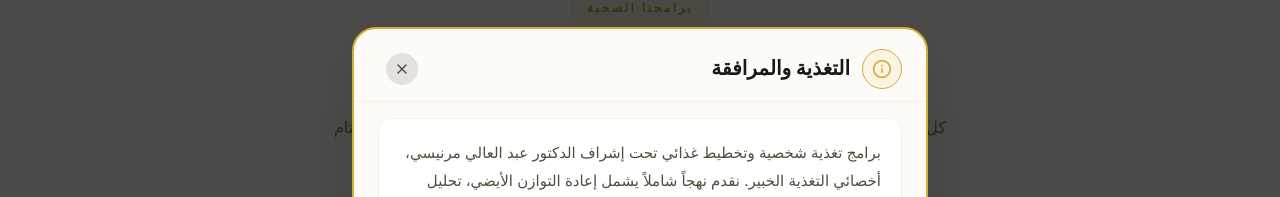
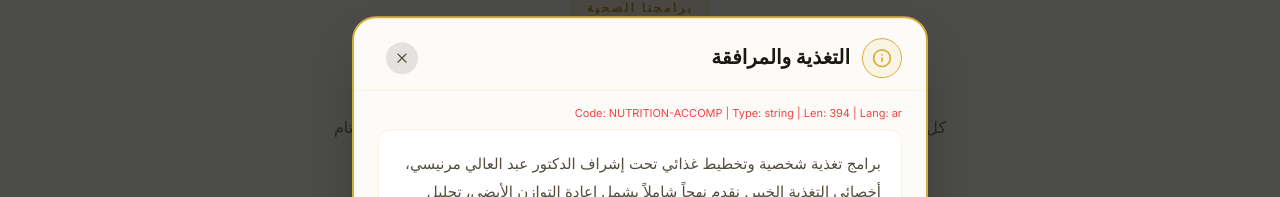
Before and after one commit to wellnessmedical4development-dev/medwell-platform, a React (Vite) app in the folder client/: page /services in a window 1280 px wide. Both pictures are taken after a click on the element 1034 px from the left and 517 px from the top of the page. Shown: the part 151-348 px from the top of the page. Built offline with nearby package versions, Linux system fonts and the light colour scheme; no server answers; what @capacitor/core would draw is missing.

Commit message:
Add debug info to modal: show code, type, length, lang

```diff
--- a/client/src/components/ui/ServiceMediaModal.jsx
+++ b/client/src/components/ui/ServiceMediaModal.jsx
@@ -21,8 +21,11 @@ export default function ServiceMediaModal({ isOpen, onClose, service, getTitle }
   if (!isOpen) return null;
 
   const title = service ? (getTitle ? getTitle(service) : service.code) : '';
+  const serviceCode = service?.code || '(no code)';
   const detailKey = service?.code ? `services.details.${service.code}` : null;
   const description = detailKey ? t(detailKey) : '';
+  const descType = typeof description;
+  const descLen = description ? description.length : 0;
 
   const openWhatsApp = () => {
     const msg = lang === 'fr'
@@ -62,6 +65,9 @@ export default function ServiceMediaModal({ isOpen, onClose, service, getTitle }
         </div>
 
         <div className="px-3 sm:px-6 py-3 sm:py-4">
+          <div className="text-[11px] text-red-500 mb-2 leading-tight">
+            Code: {serviceCode} | Type: {descType} | Len: {descLen} | Lang: {lang}
+          </div>
           {description ? (
             <div className="bg-white dark:bg-dark-800/50 rounded-xl border border-ivory-200 dark:border-dark-700 p-3 sm:p-5">
               <p className="text-[13px] sm:text-[15px] text-dark-600 dark:text-ivory-200/80 leading-relaxed sm:leading-7 whitespace-pre-line">
```
